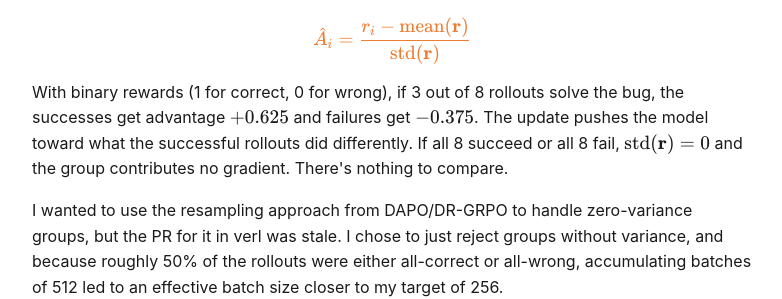
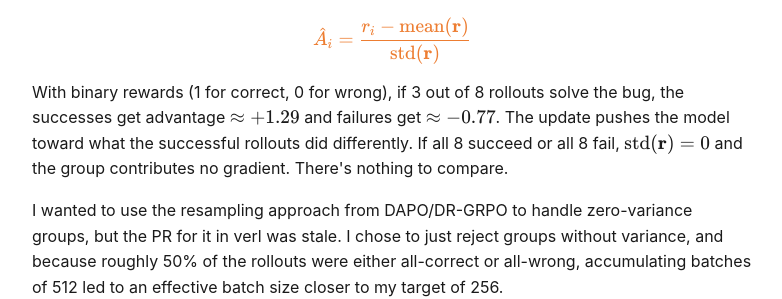
Before and after one commit to AndrewLngdn/andrewlngdn.github.io, a Jekyll site: the page built from dsl_debugger/index.html, in a window 1280 px wide and 900 px high, scrolled down 7908 px. Shown: the part 154-453 px from the top of the window, without its empty margins (248-1030 px from the left). Built offline with Jekyll 4.4.1, drawn with Linux system fonts in a browser that asks for light colours.

Commit message:
Fix advantage calculation numbers

```diff
--- a/dsl_debugger/index.html
+++ b/dsl_debugger/index.html
@@ -463,7 +463,7 @@ $$J(\theta) = \mathbb{E}\Bigg[ \frac{1}{G} \sum_{i=1}^{G} \frac{1}{|o_i|} \sum_{
 $$\color{#ED7D31}{\hat{A}_i = \frac{r_i - \text{mean}(\mathbf{r})}{\text{std}(\mathbf{r})}}$$
 </p>
 
-<p>With binary rewards (1 for correct, 0 for wrong), if 3 out of 8 rollouts solve the bug, the successes get advantage $+0.625$ and failures get $-0.375$. The update pushes the model toward what the successful rollouts did differently. If all 8 succeed or all 8 fail, $\text{std}(\mathbf{r}) = 0$ and the group contributes no gradient. There's nothing to compare.</p>
+<p>With binary rewards (1 for correct, 0 for wrong), if 3 out of 8 rollouts solve the bug, the successes get advantage $\approx +1.29$ and failures get $\approx -0.77$. The update pushes the model toward what the successful rollouts did differently. If all 8 succeed or all 8 fail, $\text{std}(\mathbf{r}) = 0$ and the group contributes no gradient. There's nothing to compare.</p>
 
 <p>I wanted to use the resampling approach from DAPO/DR-GRPO to handle zero-variance groups, but the PR for it in verl was stale. I chose to just reject groups without variance, and because roughly 50% of the rollouts were either all-correct or all-wrong, accumulating batches of 512 led to an effective batch size closer to my target of 256.</p>
 
```
